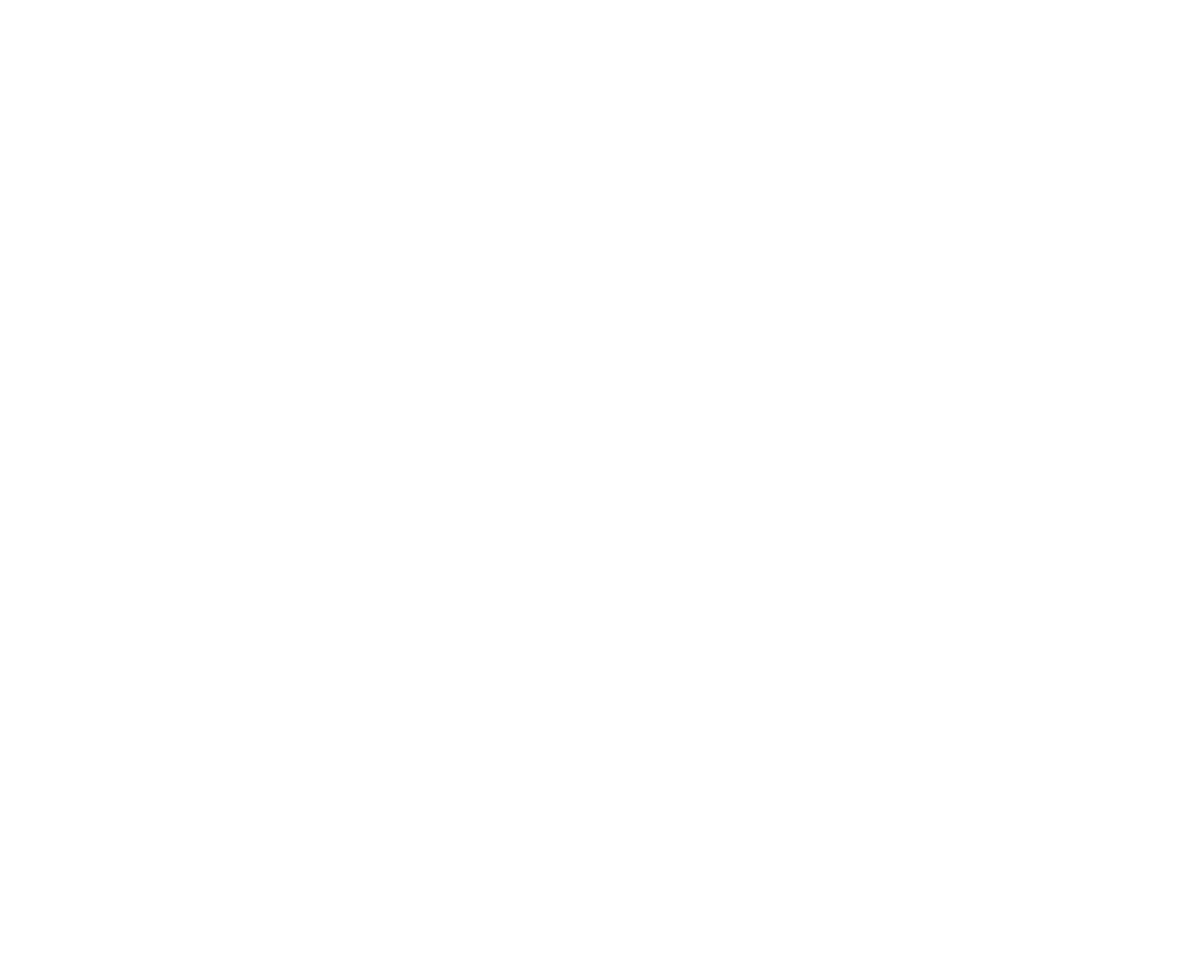
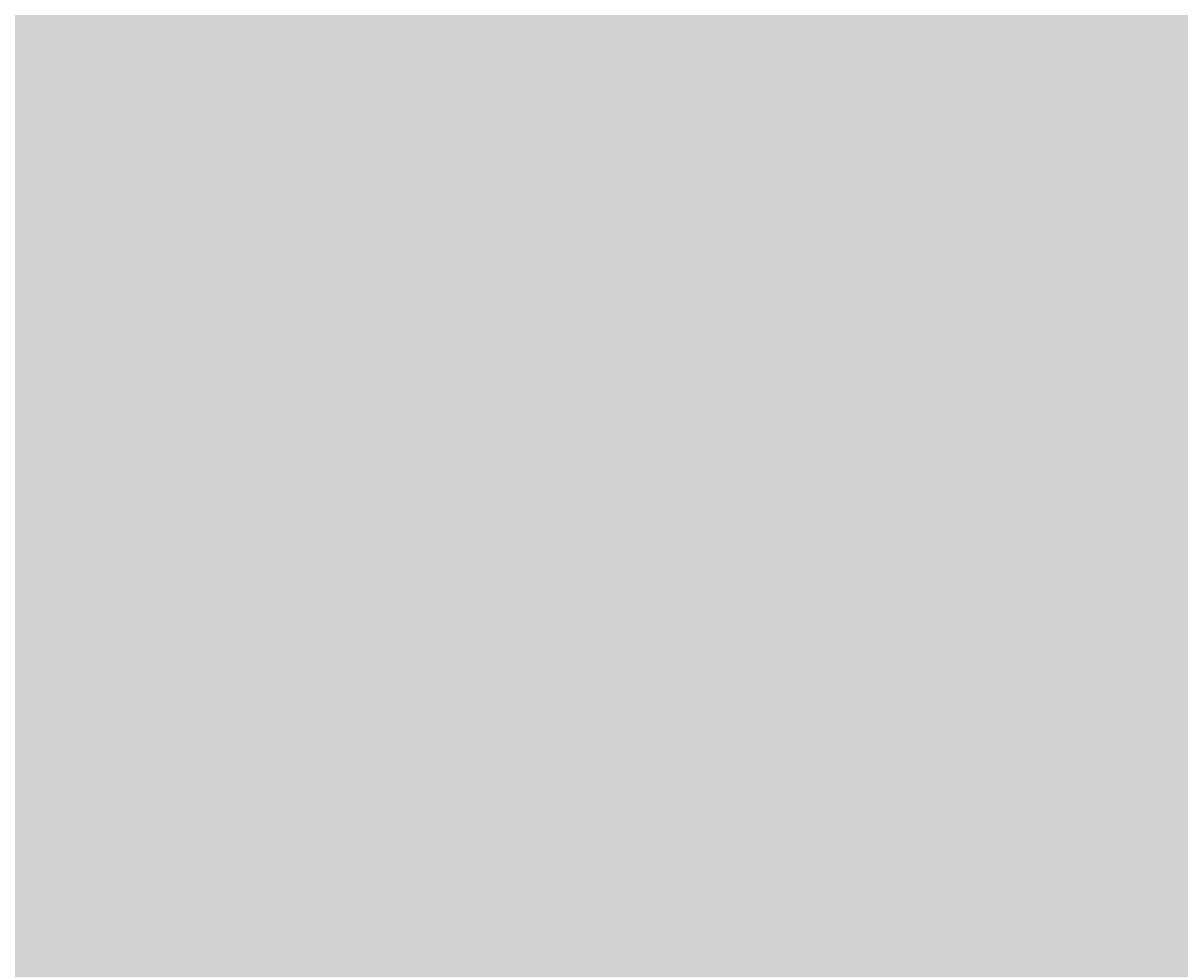
Before and after one commit to jmarualgit/etch-a-sketch, a plain HTML site: page index.html in a window 1280 px wide. Shown: the whole page at 94% size. Before the commit the page ends 800 px from the top, so only its background shows below. Drawn offline with Linux system fonts and the light colour scheme.

Commit message:
Create 16 x 16 grid
Created through javascript and styled half and half with css and dom

```diff
--- a/index.html
+++ b/index.html
@@ -4,7 +4,12 @@
         <meta charset="utf-8">
         <title>etch-a-sketch project</title>
 
-        <link rel="stylesheet" type="text/css" href="./index.js">
+        <link rel="stylesheet" type="text/css" href="./style.css">
         <script src="./index.js" defer></script>
     </head>
+    <body>
+        <div id="container">
+
+        </div>
+    </body>
 </html>
--- a/index.js
+++ b/index.js
@@ -0,0 +1,14 @@
+for (var i = 0; i < (16 * 16); i++) {
+
+    var div = document.createElement("div");
+    div.style.width = "3em";
+    div.style.margin = "0";
+    div.style.padding = "0";
+    div.style.flex = "0 1 calc(6.25%)";
+    //div.innerHTML = "hi";
+
+    document.getElementById("container").appendChild(div);
+}
+
+document.getElementById("container").style.display = "flex";
+document.getElementById("container").style.flexWrap = "wrap";
--- a/style.css
+++ b/style.css
@@ -0,0 +1,13 @@
+body {
+    margin: 1em;
+    padding: 0;
+}
+
+#container div {
+    background-color: lightgray;
+    height: 4em;
+    color: white;
+    display: flex;
+    justify-content: center;
+    align-items: center;
+}
```
